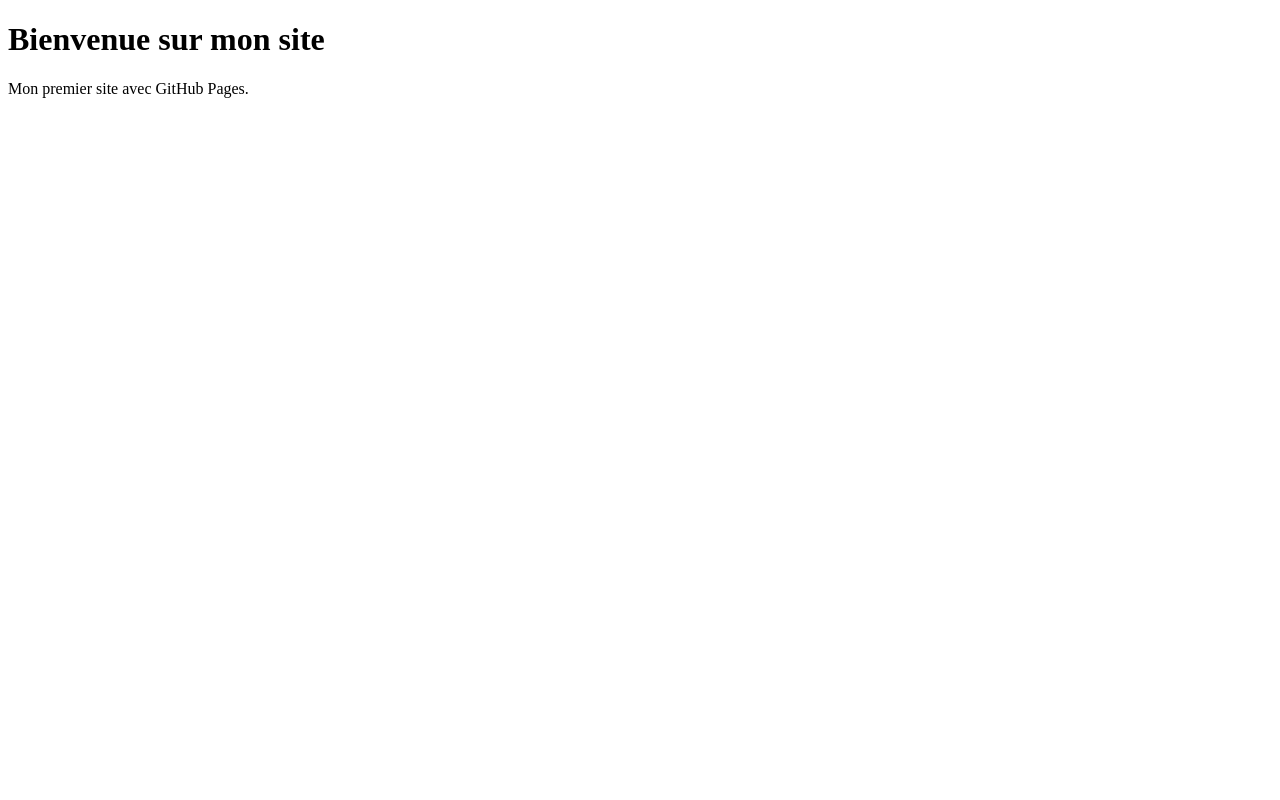
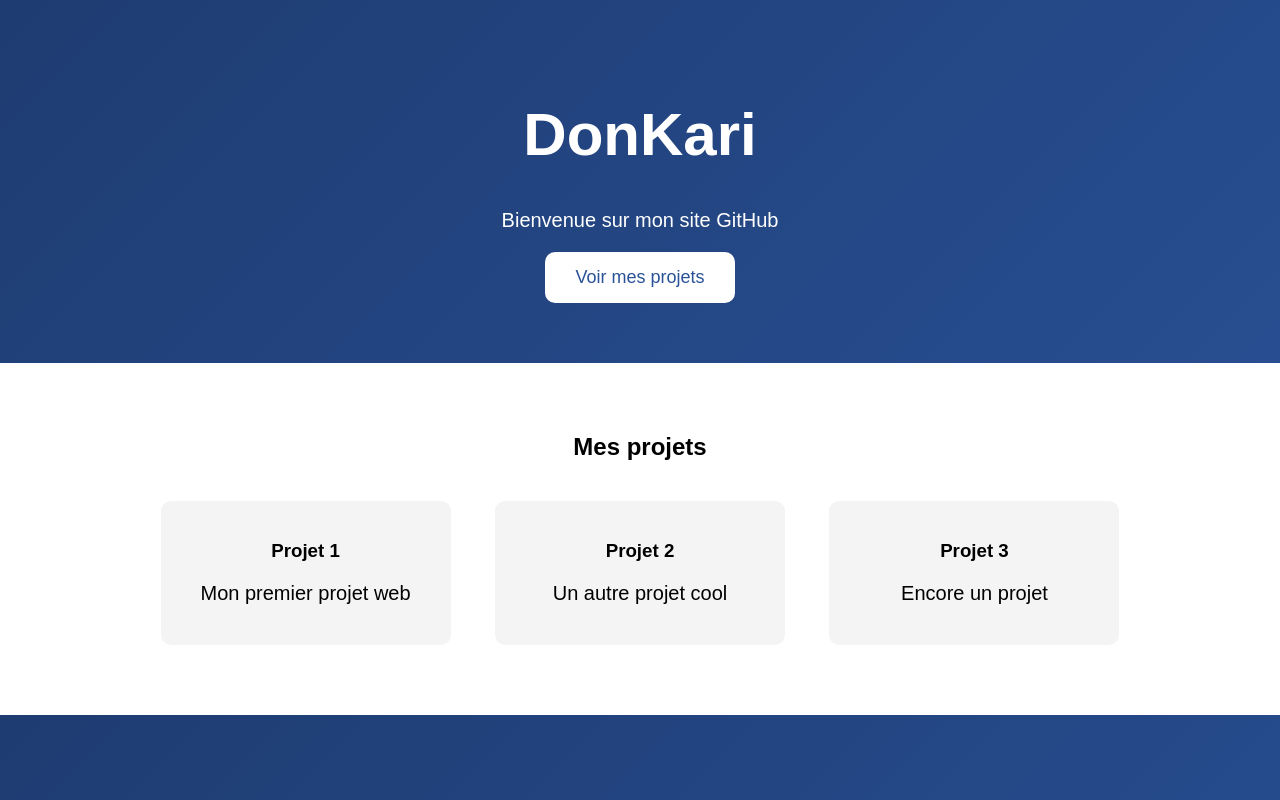
Before and after one commit to donKari/mysite, a plain HTML site: page index.html in a window 1280 px wide. Drawn offline with Linux system fonts and the light colour scheme.

Commit message:
Revamp index.html with new layout and styles

```diff
--- a/index.html
+++ b/index.html
@@ -1,10 +1,88 @@
 <!DOCTYPE html>
-<html>
+<html lang="fr">
 <head>
-  <title>Mon site</title>
+<meta charset="UTF-8">
+<title>DonKari - Mon Site</title>
+
+<style>
+body{
+  margin:0;
+  font-family: Arial, sans-serif;
+  background: linear-gradient(135deg,#1e3c72,#2a5298);
+  color:white;
+  text-align:center;
+}
+
+header{
+  padding:60px 20px;
+}
+
+h1{
+  font-size:60px;
+}
+
+p{
+  font-size:20px;
+}
+
+button{
+  padding:15px 30px;
+  font-size:18px;
+  border:none;
+  border-radius:10px;
+  background:white;
+  color:#2a5298;
+  cursor:pointer;
+}
+
+button:hover{
+  background:#ddd;
+}
+
+.section{
+  background:white;
+  color:black;
+  padding:50px;
+}
+
+.card{
+  background:#f4f4f4;
+  padding:20px;
+  margin:20px;
+  border-radius:10px;
+  display:inline-block;
+  width:250px;
+}
+</style>
 </head>
+
 <body>
-  <h1>Bienvenue sur mon site</h1>
-  <p>Mon premier site avec GitHub Pages.</p>
+
+<header>
+<h1>DonKari</h1>
+<p>Bienvenue sur mon site GitHub</p>
+<button>Voir mes projets</button>
+</header>
+
+<div class="section">
+<h2>Mes projets</h2>
+
+<div class="card">
+<h3>Projet 1</h3>
+<p>Mon premier projet web</p>
+</div>
+
+<div class="card">
+<h3>Projet 2</h3>
+<p>Un autre projet cool</p>
+</div>
+
+<div class="card">
+<h3>Projet 3</h3>
+<p>Encore un projet</p>
+</div>
+
+</div>
+
 </body>
 </html>
```
